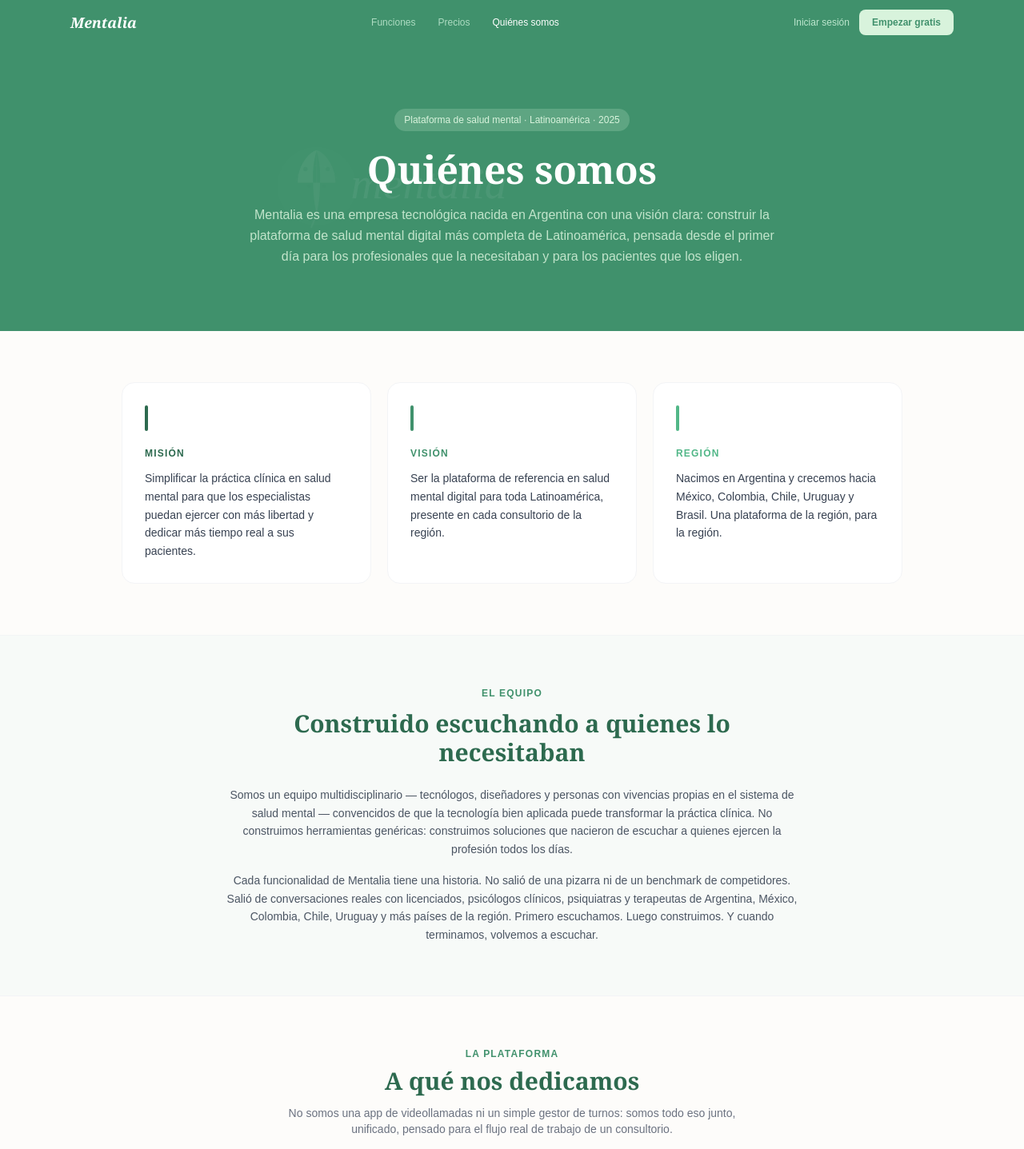
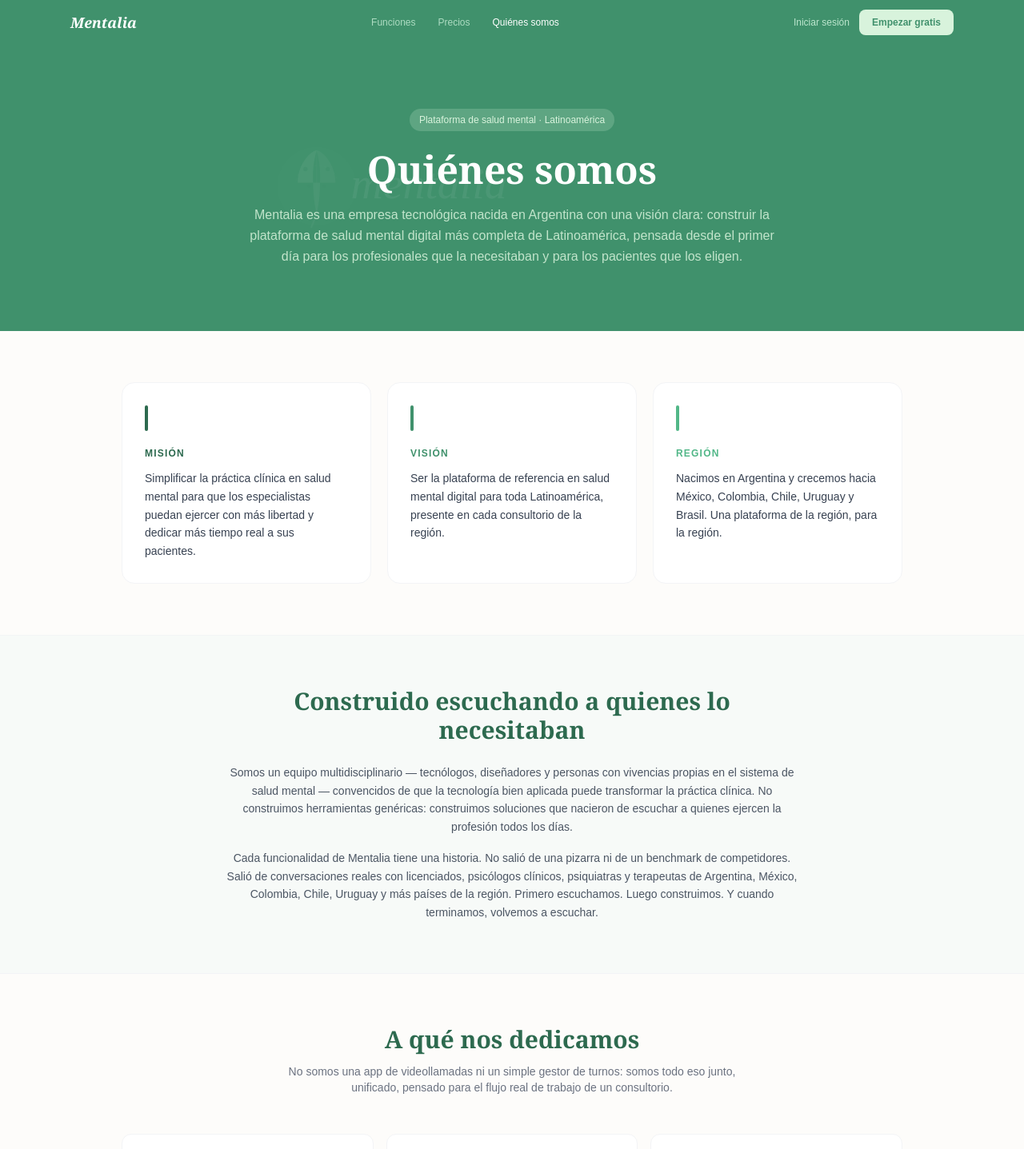
Before and after one commit to chanopellegrinolvp-boop/Mentalia, a Next.js app in the folder mentalia-app/: page /nosotros in a window 1280 px wide. Shown: the top 1437 px of the page at 80% size. Built offline with nearby package versions, Linux system fonts and the light colour scheme; no server answers.

Commit message:
fix: quiénes somos — eliminar badge 2025 y subtítulos El equipo / La plataforma

```diff
--- a/mentalia-app/app/nosotros/page.tsx
+++ b/mentalia-app/app/nosotros/page.tsx
@@ -91,7 +91,7 @@ export default function NosotrosPage() {
         </div>
         <div className="relative max-w-3xl mx-auto px-6">
           <span className="inline-block text-xs font-medium px-3 py-1.5 rounded-full mb-6" style={{ background: "rgba(216,243,220,0.2)", color: "#D8F3DC" }}>
-            Plataforma de salud mental · Latinoamérica · 2025
+            Plataforma de salud mental · Latinoamérica
           </span>
           <h1 className="text-4xl md:text-5xl font-bold mb-5 text-white" style={{ fontFamily: "Georgia, serif" }}>
             Quiénes somos
@@ -141,7 +141,6 @@ export default function NosotrosPage() {
       {/* EQUIPO */}
       <section className="py-16 border-b border-gray-100" style={{ background: "#f7faf8" }}>
         <div className="max-w-3xl mx-auto px-6 text-center">
-          <p className="text-xs font-semibold uppercase tracking-widest mb-3" style={{ color: "#40916C" }}>El equipo</p>
           <h2 className="text-2xl md:text-3xl font-bold mb-6" style={{ fontFamily: "Georgia, serif", color: "#2D6A4F" }}>
             Construido escuchando a quienes lo necesitaban
           </h2>
@@ -157,7 +156,6 @@ export default function NosotrosPage() {
       {/* A QUÉ NOS DEDICAMOS */}
       <section className="py-16 border-b border-gray-100">
         <div className="max-w-5xl mx-auto px-6">
-          <p className="text-xs font-semibold text-center uppercase tracking-widest mb-2" style={{ color: "#40916C" }}>La plataforma</p>
           <h2 className="text-2xl md:text-3xl font-bold text-center mb-3" style={{ fontFamily: "Georgia, serif", color: "#2D6A4F" }}>
             A qué nos dedicamos
           </h2>
```
